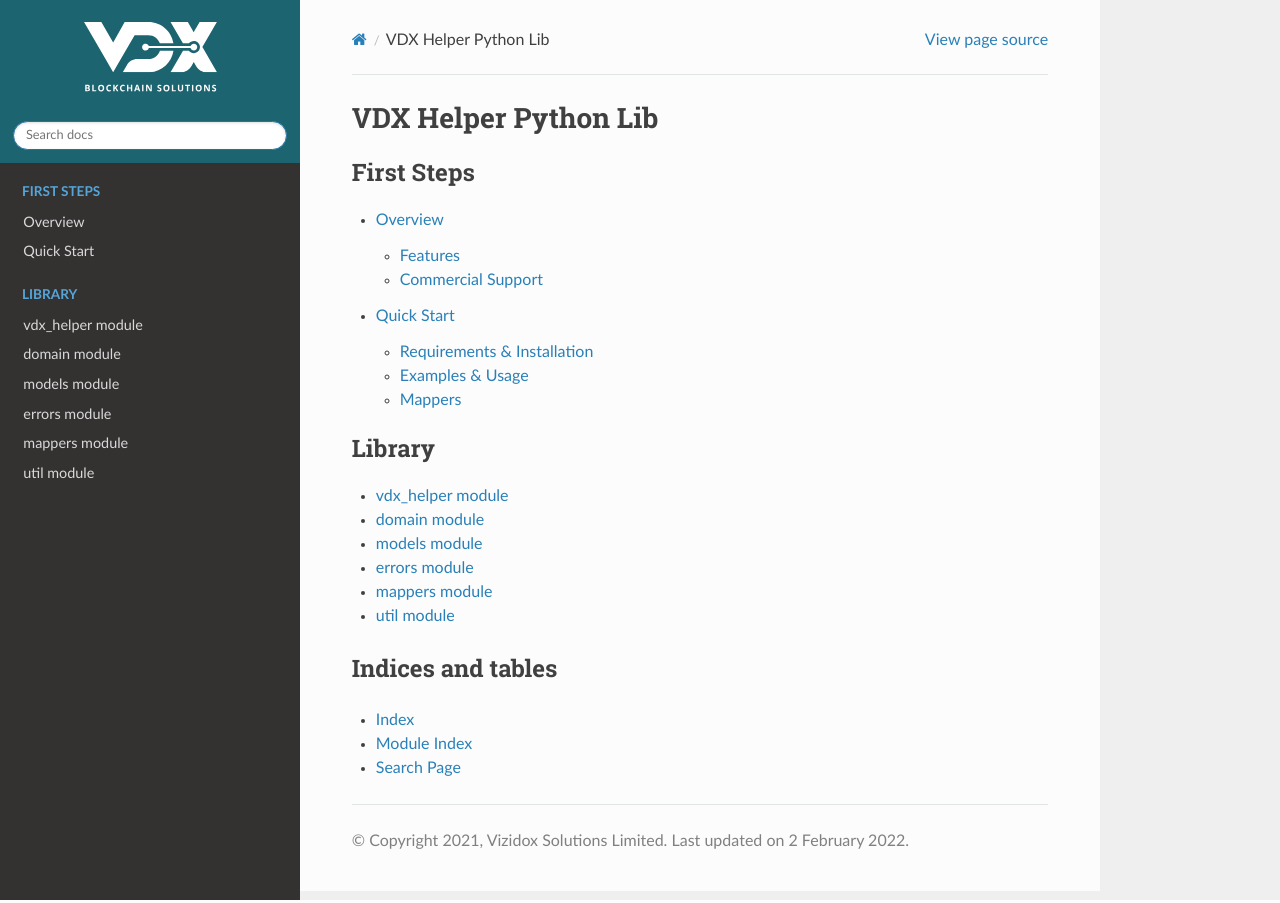
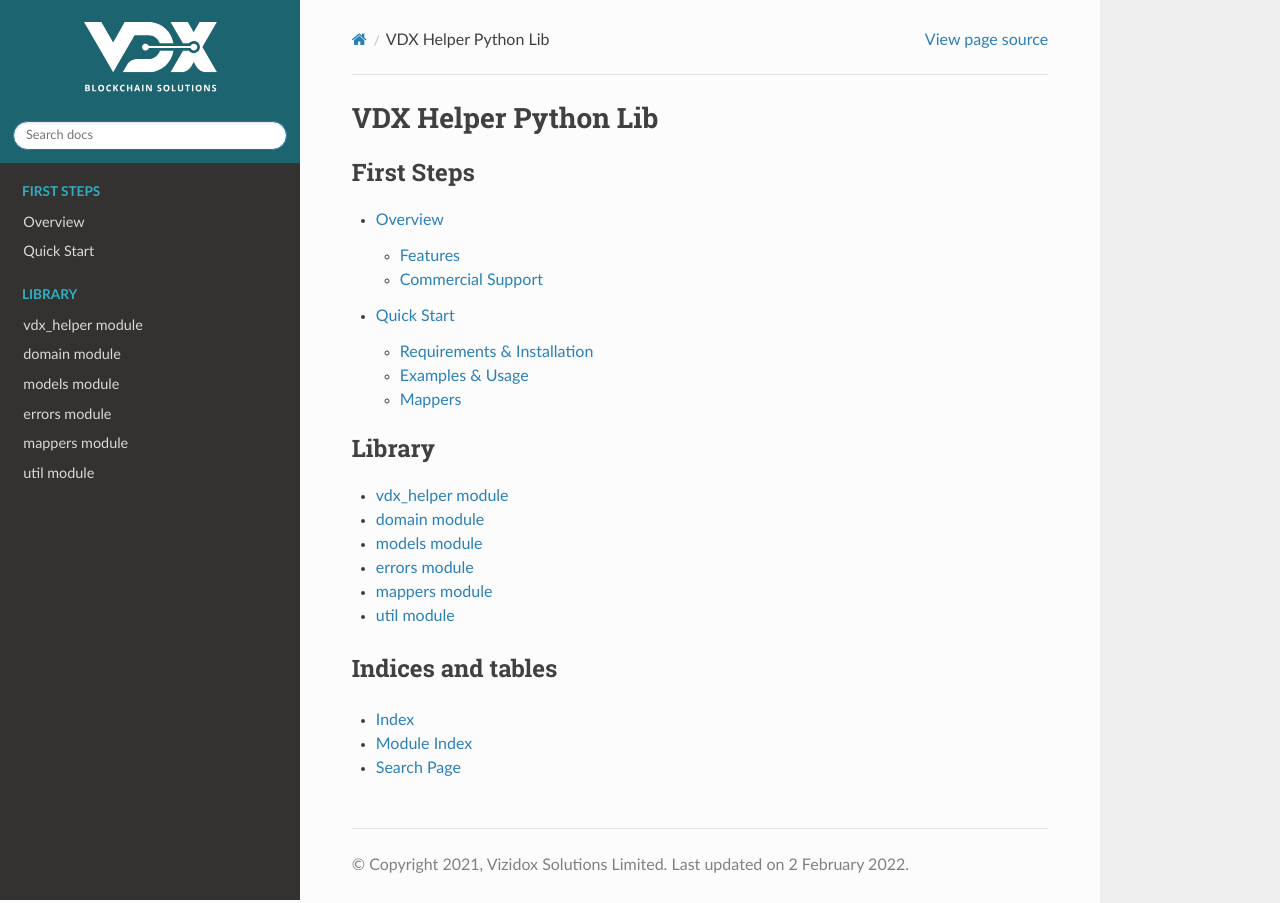
Before and after one commit to Vizidox/vdx-helper-python, a Sphinx documentation site: the page built from docs/source/index.rst, in a window 1280 px wide. Built offline with Sphinx 7.4.7 and the Read the Docs theme 2.0.0, drawn with Linux system fonts in a browser that asks for light colours.

Commit message:
Add css improvements for desktop and mobile screens

```diff
--- a/docs/source/_static/css/vdx-theme.css
+++ b/docs/source/_static/css/vdx-theme.css
@@ -1,2 +1,99 @@
 /* This line is theme specific - it includes the base theme CSS */
-@import 'theme.css';       /* for the Read the Docs theme */
+@import "theme.css"; /* for the Read the Docs theme */
+
+:root {
+  --primary-light-color: #2faec2;
+  --main-content-padding: 1.618em;
+}
+
+.wy-side-nav-search > a:hover {
+  background: unset;
+}
+
+.wy-nav-side {
+  transition: left 1s ease-in-out;
+  -webkit-transition: left 1s ease-in-out;
+}
+.wy-nav-side.shift {
+  width: 300px;
+}
+
+.wy-nav-content-wrap {
+  transition: left 1s ease-in-out;
+  -webkit-transition: left 1s ease-in-out;
+  position: absolute;
+  min-width: 100%;
+  left: 0;
+}
+.wy-nav-content-wrap.shift {
+  left: 300px;
+}
+.wy-nav-content {
+  min-height: 100vh;
+}
+.wy-nav-content .rst-content {
+  height: 100%;
+  display: flex;
+  flex-direction: column;
+}
+.rst-content .document {
+  flex: 1 1 auto;
+}
+
+.wy-menu-vertical header,
+.wy-menu-vertical p.caption {
+  color: var(--primary-light-color);
+}
+
+html.writer-html4 .rst-content dl:not(.docutils) > dt,
+html.writer-html5
+  .rst-content
+  dl[class]:not(.option-list):not(.field-list):not(.footnote):not(.glossary):not(.simple)
+  > dt {
+  word-wrap: anywhere;
+  width: 100%;
+}
+
+footer p {
+  margin-bottom: 0;
+}
+
+/* Breakpoints */
+
+/* XS (595px and below) */
+@media only screen and (max-width: 595px) {
+  html.writer-html5 .rst-content dl.field-list,
+  html.writer-html5 .rst-content dl.footnote {
+    grid-template-columns: auto;
+  }
+}
+/* MD (768px and below) */
+@media only screen and (max-width: 768px) {
+  html.writer-html5 .rst-content dl.field-list > dt,
+  html.writer-html5 .rst-content dl.footnote > dt {
+    padding-left: 0;
+  }
+  .wy-nav-top {
+    padding-left: var(--main-content-padding);
+    padding-right: var(--main-content-padding);
+    display: flex;
+    align-items: center;
+    justify-content: center;
+    position: relative;
+  }
+  .wy-nav-top > i {
+    position: absolute;
+    left: 0;
+    transform: translateX(100%);
+    padding-top: 0;
+  }
+}
+/* LG (889px and below) */
+@media only screen and (max-width: 889px) {
+  .rst-content dl dd {
+    margin-left: 0;
+  }
+  footer .lastupdated {
+    display: block;
+  }
+}
```
